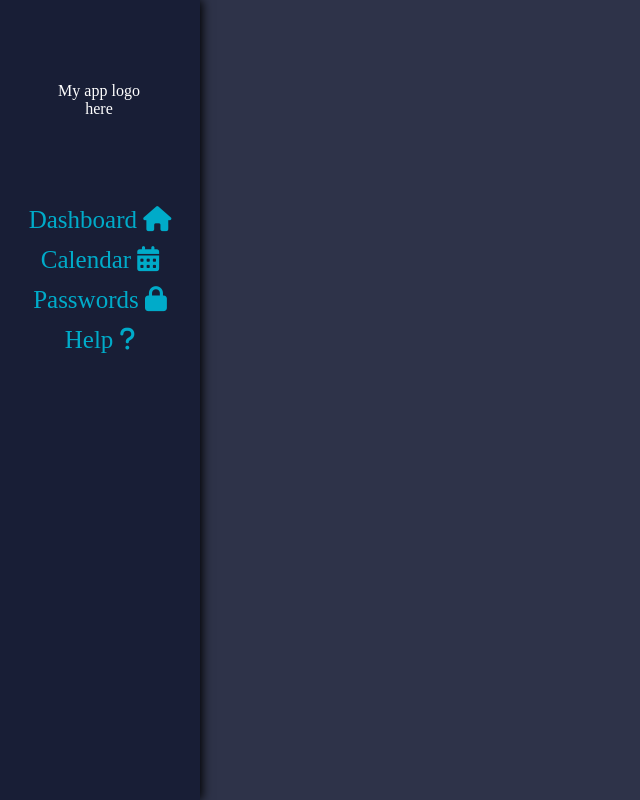
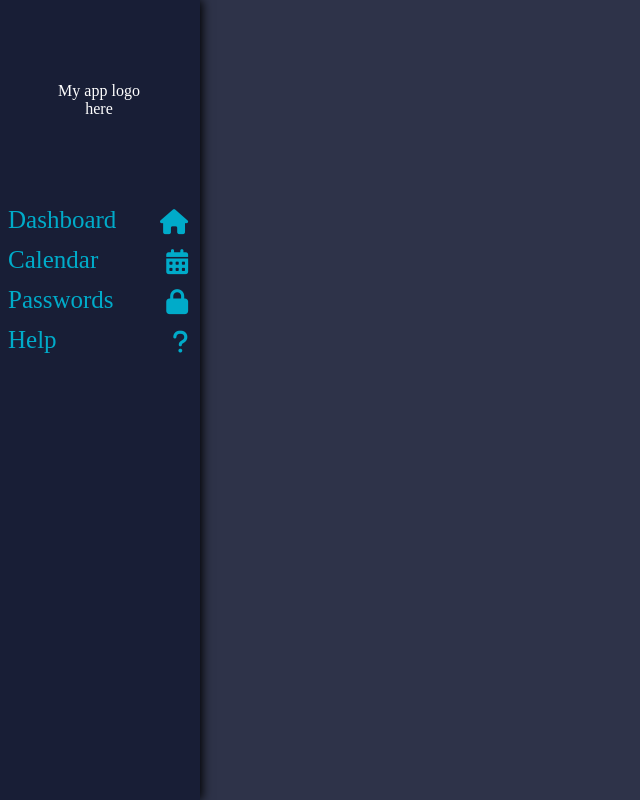
Before and after one commit to Venekiel/DeepEZ, a Symfony app: template templates/main/sidenav.html.twig in a window 1280 px wide. Shown: the whole page, without its empty margins (0-640 px from the left). Run offline with Twig, Linux system fonts and the light colour scheme; the template is opened without the code that fills it, so the values that code supplies are empty; some libraries are stand-ins or nearby versions.

Commit message:
Adjusted sidebnav elements stylings

```diff
--- a/public/css/style.css
+++ b/public/css/style.css
@@ -2,6 +2,7 @@
     --main-bg-color: rgb(46, 51, 73);
     --sidenav-bg-color: rgb(24, 30, 54);
     --sidenav-width: 200px;
+    --nav-element-padding-left: 8px;
   }
 
 body {
@@ -44,15 +45,22 @@ body {
 
 /* The navigation menu links */
 .sidenav a {
+    position: relative;
     font-family: "Nirmala UI";
-    font-weight: "Regular";
-    text-align: center;
-    width: 100%;
-    padding: 6px 0;
+    font-weight: normal;
+    text-align: left;
+    width: calc(var(--sidenav-width) - var(--sidenav-element-padding--left));
+    padding: 6px 0 6px 8px;
     text-decoration: none;
     font-size: 25px;
     color: rgb(0, 171, 201);
     display: block;
+}
+
+.sidenav a i {
+    position: absolute;
+    right: 12px;
+    top: 10px;
 }
 
 .sidenav a:hover {
```
